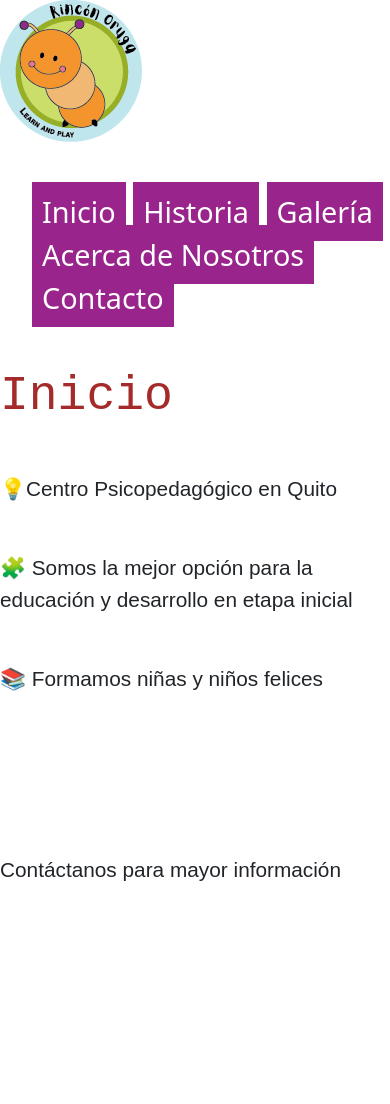
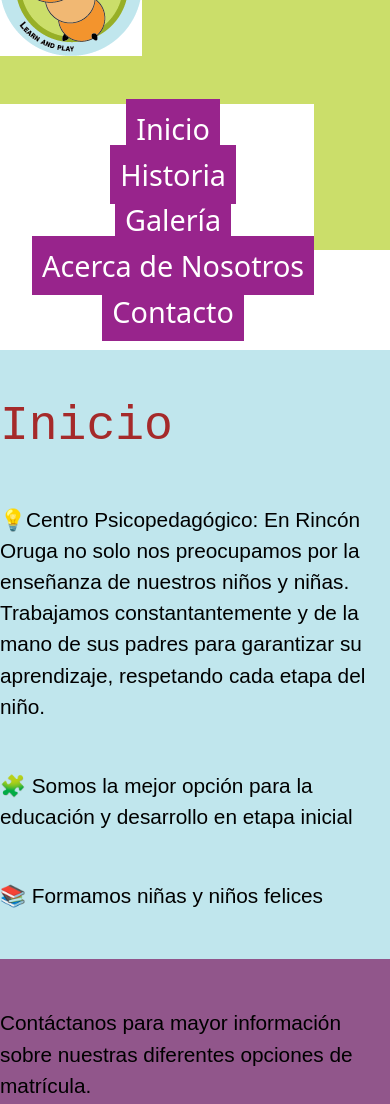
Before and after one commit to Marco1992EC/PFDiaz, a plain HTML site: page index.html in a window 390 px wide. Before the commit the page ends 933 px from the top, so only its background shows below. Drawn offline with nearby package versions, Linux system fonts and the light colour scheme.

Commit message:
avance ent

```diff
--- a/css/styles.css
+++ b/css/styles.css
@@ -1,6 +1,59 @@
 *{
     margin: 0;
     padding: 0;
+}
+
+.grid-container{
+    width: 80%;
+    margin: 0 auto;
+    color: black;
+    display: grid;
+    grid-template-columns: 1fr 1fr 1fr;
+    grid-template-rows: 250px 100px auto 150px;
+    grid-template-areas:
+    "header header header"
+    "nav nav nav"
+    "main main main"
+    "footer footer footer"
+}
+.encabezado{background-color: #cbde6a;
+grid-area: header;
+display: flex;
+flex-direction: column;
+justify-content: center;
+align-items: flex-start;
+}
+.menu{ background-color: white;
+    grid-area: nav;
+}
+.menu ul{
+    list-style: none;
+    display: flex;
+    justify-content: space-evenly;
+    align-items: center;
+    height: 100%;
+
+}
+.contenido{
+    display: flex;
+    justify-content: center;
+    align-items: center;
+}
+.menu ul li a{
+    text-decoration: none;
+    color: white;
+}
+.contenido{
+background-color: #c0e6ed;
+grid-area: main;
+}
+.pie{
+    background-color: #91568b;
+    grid-area: footer;
+    display: flex;
+    justify-content: center;
+    align-items: center;
+    margin: auto;
 }
 
 h1{
@@ -65,3 +118,36 @@ footer{
     width: 20rem;
     height: 20rem;
 }
+
+@media screen and (max-width:1000px){
+.grid-container{
+    width: 100%;
+    margin: 0;
+    grid-template-columns: 1fr 1fr;
+    grid-template-rows: 250px 100px auto 100px;
+    grid-template-areas:
+    "header header"
+    "nav nav"
+    "main main"
+    "footer footer"
+    ;
+}
+}
+
+@media screen and (max-width:500px){
+    grid-container{
+        width: 100%;
+        margin: 0;
+        grid-template-columns: 1fr;
+        grid-template-rows: 250px 100px auto 100px;
+        grid-template-areas:
+        "header"
+        "nav"
+        "main"
+        "footer"
+        ;
+}
+.menu ul{
+    flex-direction: column;
+}
+}
--- a/index.html
+++ b/index.html
@@ -9,10 +9,11 @@
 <link rel="stylesheet" href="css/styles.css">
 </head>
 <body>
-    <header>
+    <div class="grid-container">
+        <header class="encabezado">
             <img src="img/PIN Rincon-01[43939].png" alt="Logo rincon oruga" class="logo">
 
-        <nav>
+            <nav class="menu">
                 <ul class="lista-nav">
                     <li>
                         <a href="index.html">Inicio</a>
@@ -32,11 +33,14 @@
                 </ul>
             </nav>
         </header>
-
-<section>
+    <main class="contenido">
+        <section class="principal">
             <h1>Inicio</h1>
+<div>
     <p>
-            💡Centro Psicopedagógico en Quito
+        💡Centro Psicopedagógico:
+        En Rincón Oruga no solo nos preocupamos por la enseñanza de nuestros niños y niñas.
+        Trabajamos constantantemente y de la mano de sus padres para garantizar su aprendizaje, respetando cada etapa del niño.
 
 <p>
     🧩 Somos la mejor opción para la educación y desarrollo en etapa inicial
@@ -44,14 +48,16 @@
 <p>
     📚 Formamos niñas y niños felices
 </p>
+</div>
 </section>
+</main>
 
-    <footer>
+<footer class="pie">
 <p>
-            Contáctanos para mayor información
+    Contáctanos para mayor información sobre nuestras diferentes opciones de matrícula.
 </p>
+    </div>
     </footer>
-
     <script src="https://cdn.jsdelivr.net/npm/bootstrap@5.2.2/dist/js/bootstrap.bundle.min.js" integrity="sha384-OERcA2EqjJCMA+/3y+gxIOqMEjwtxJY7qPCqsdltbNJuaOe923+mo//f6V8Qbsw3" crossorigin="anonymous"></script>
 </body>
 </html>
```
Also changed, not shown: img/IMG_5382.jpeg (added), img/gaf.jpeg (added), 4 other files. Lines whose indentation alone changed are shown as unchanged.
